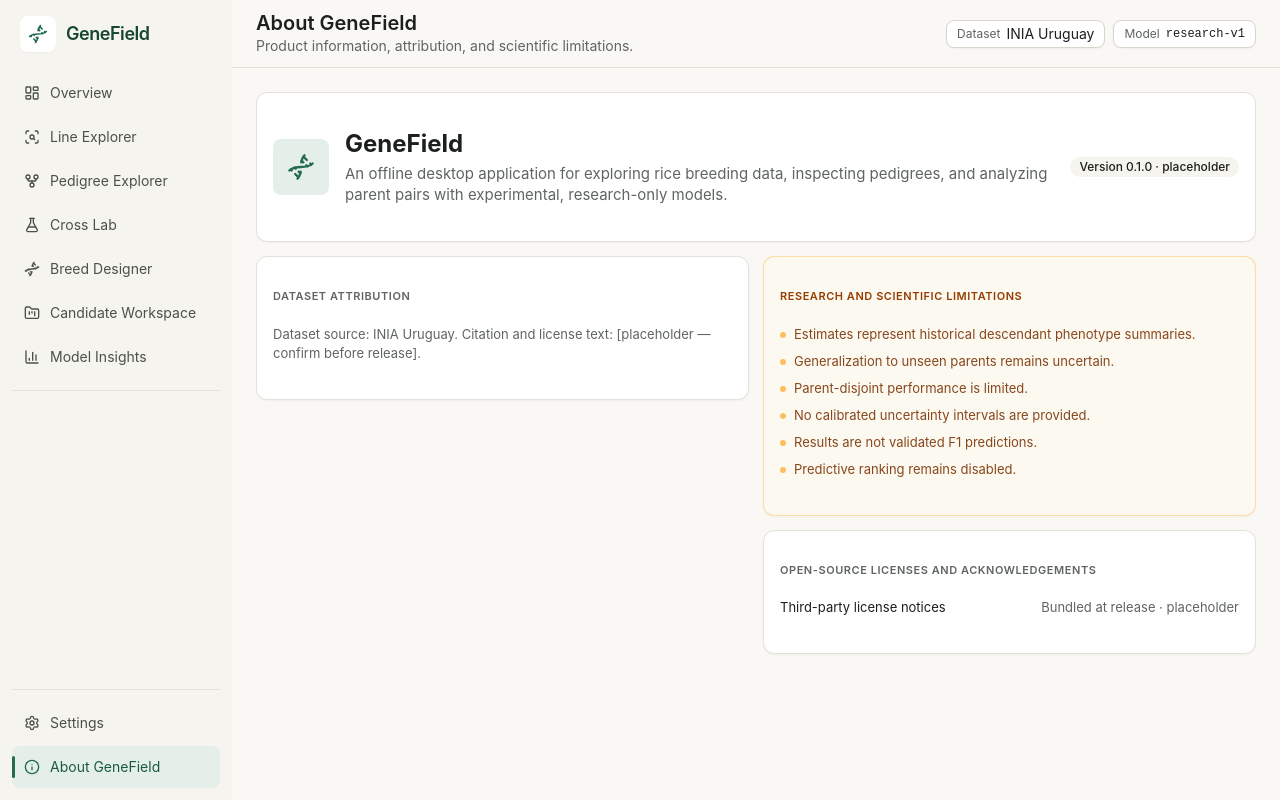
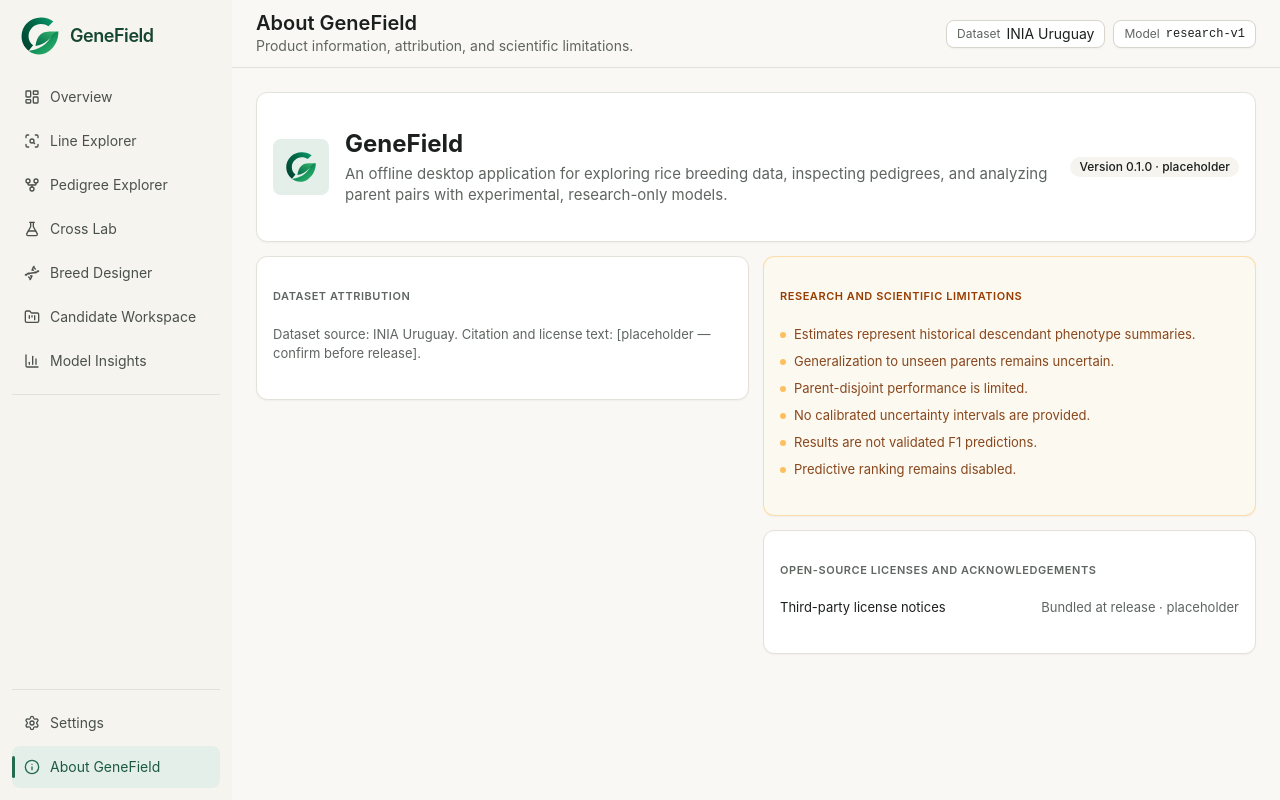
Before and after one commit to wilanta/genefield-app, a React (Vite) app: page /about in a window 1280 px wide. Built offline with nearby package versions, Linux system fonts and the light colour scheme.

Commit message:
style(ui): change logo

```diff
--- a/index.html
+++ b/index.html
@@ -2,9 +2,9 @@
 <html lang="en">
   <head>
     <meta charset="UTF-8" />
-    <link rel="icon" type="image/svg+xml" href="/vite.svg" />
+    <link rel="icon" type="image/svg+xml" href="/src/assets/GeneField_vector.svg" />
     <meta name="viewport" content="width=device-width, initial-scale=1.0" />
-    <title>Tauri + React + Typescript</title>
+    <title>GeneField</title>
   </head>
 
   <body>
--- a/src/components/layout/AppShell.tsx
+++ b/src/components/layout/AppShell.tsx
@@ -10,6 +10,7 @@
   Settings,
   Info,
 } from "lucide-react";
+import logoUrl from "@/assets/GeneField_vector.svg";
 import { NavLink, Outlet, useLocation } from "react-router-dom";
 import { cn } from "@/lib/utils";
 import {
@@ -149,10 +150,7 @@
         <aside className="flex h-full w-[232px] shrink-0 flex-col bg-gf-sidebar-bg p-3 pt-4">
           {/* Brand */}
           <div className="mb-5 flex items-center gap-2.5 px-2">
-            <div className="flex size-9 shrink-0 items-center justify-center rounded-lg bg-card shadow-[var(--gf-card-shadow)]">
-              {/* logo placeholder */}
-              <Dna className="size-5 text-primary" aria-hidden />
-            </div>
+            <img src={logoUrl} alt="GeneField" className="size-10 shrink-0" aria-hidden />
             <span className="text-lg font-semibold tracking-tight text-gf-wordmark">
               GeneField
             </span>
--- a/src/pages/About/About.tsx
+++ b/src/pages/About/About.tsx
@@ -1,4 +1,4 @@
-import { Dna } from "lucide-react";
+import logoUrl from "@/assets/GeneField_vector.svg";
 import { Card, CardContent, CardHeader } from "@/components/ui/card";
 import { Badge } from "@/components/ui/badge";
 import { mockModelInsights } from "@/mocks/modelInsights";
@@ -80,7 +80,7 @@
       <Card className="mb-3.5 shadow-[var(--gf-card-shadow)]">
         <CardContent className="flex items-center gap-4 px-4 py-4">
           <div className="flex size-14 shrink-0 items-center justify-center rounded-lg bg-accent">
-            <Dna className="size-7 text-primary" aria-hidden />
+            <img src={logoUrl} alt="GeneField" className="size-8" aria-hidden />
           </div>
           <div className="min-w-0 flex-1">
             <h2 className="text-2xl font-bold leading-tight text-foreground">
```
Also changed, not shown: src/assets/GeneField_vector.svg (added).
